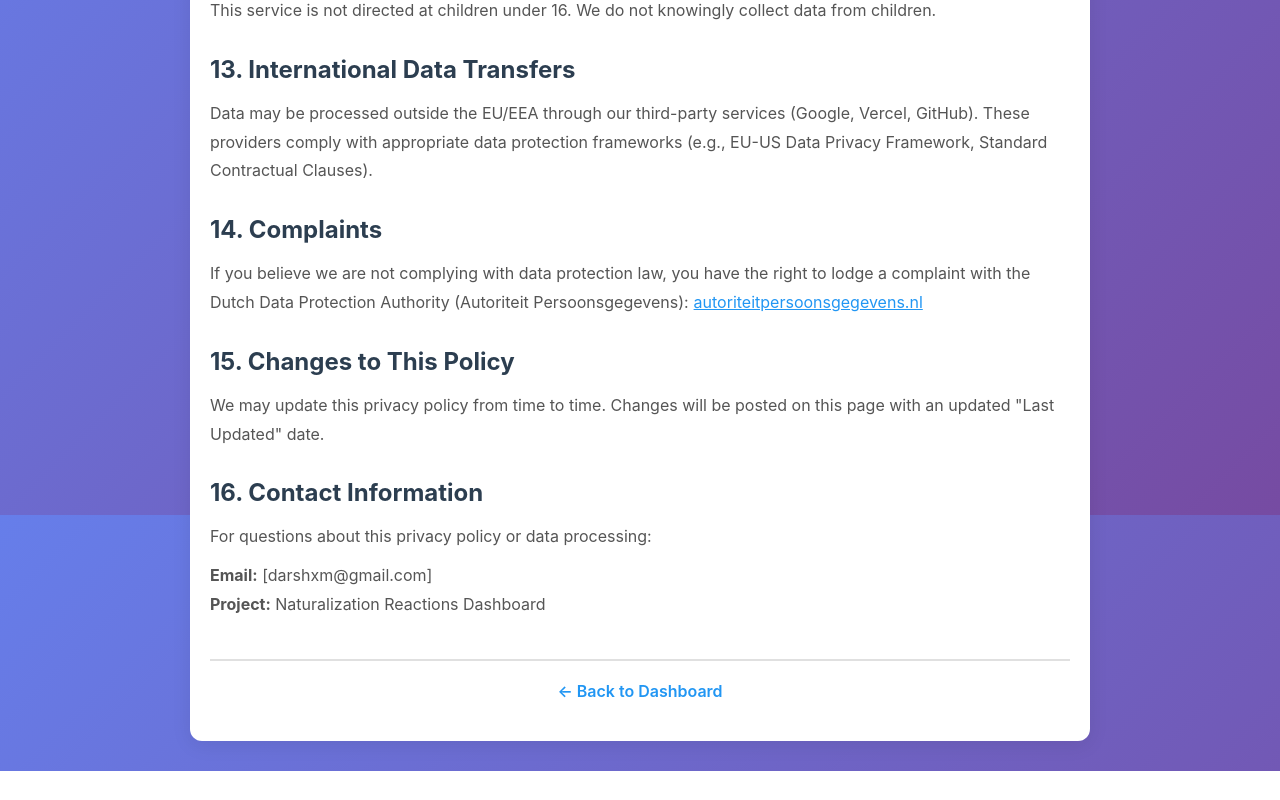
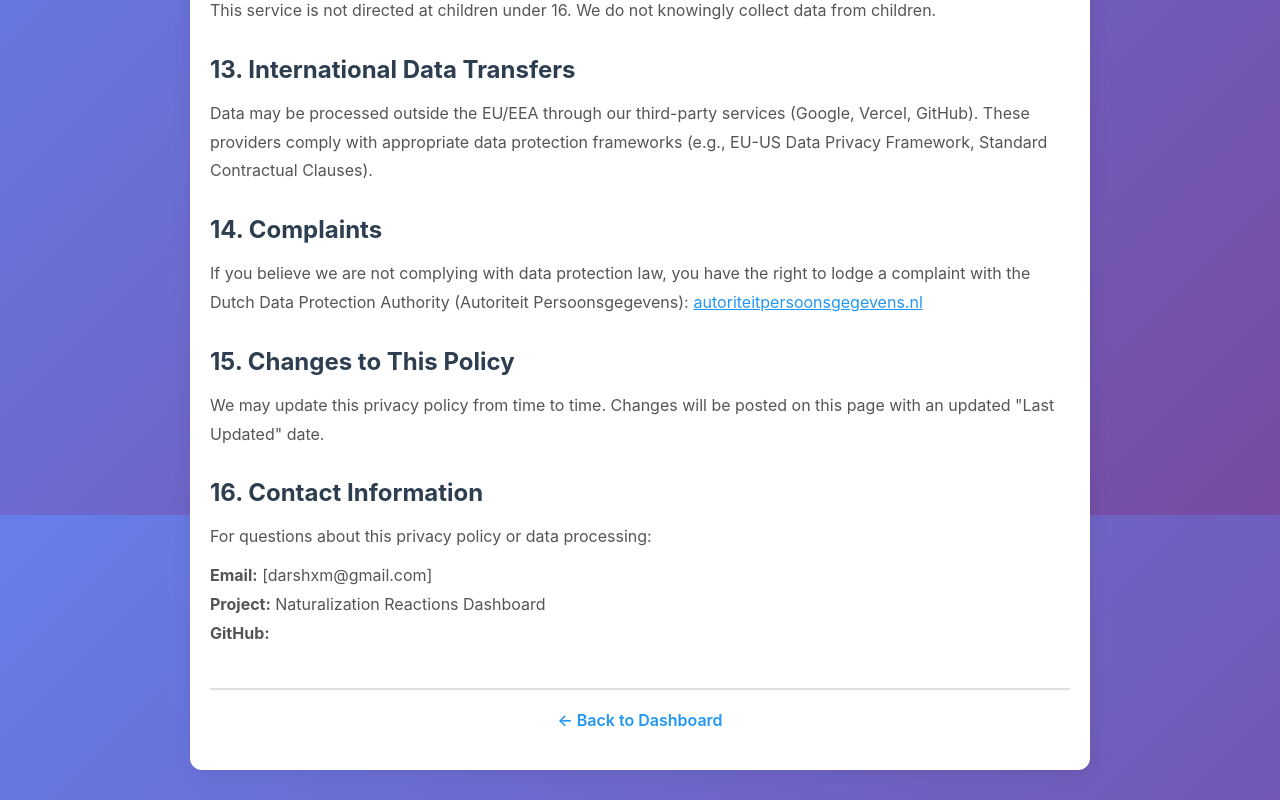
Before and after one commit to darshxm/naturalization_reactions, a Next.js app in the folder nextjs-app/: page /privacy in a window 1280 px wide. Shown: the part 2685-3485 px from the top of the page. Before the commit the page ends 3456 px from the top, so only its background shows below. Built offline with nearby package versions, Linux system fonts and the light colour scheme.

Commit message:
updated privacy policy

```diff
--- a/nextjs-app/app/privacy/page.js
+++ b/nextjs-app/app/privacy/page.js
@@ -217,6 +217,7 @@ export default function PrivacyPolicy() {
           <p style={{ lineHeight: '1.8', color: '#555', marginTop: '10px' }}>
             <strong>Email:</strong> [darshxm@gmail.com]<br />
             <strong>Project:</strong> Naturalization Reactions Dashboard<br />
+            <strong>GitHub:</strong> <a href="https://github.com/darshxm"></a>
           </p>
         </section>
 
```
